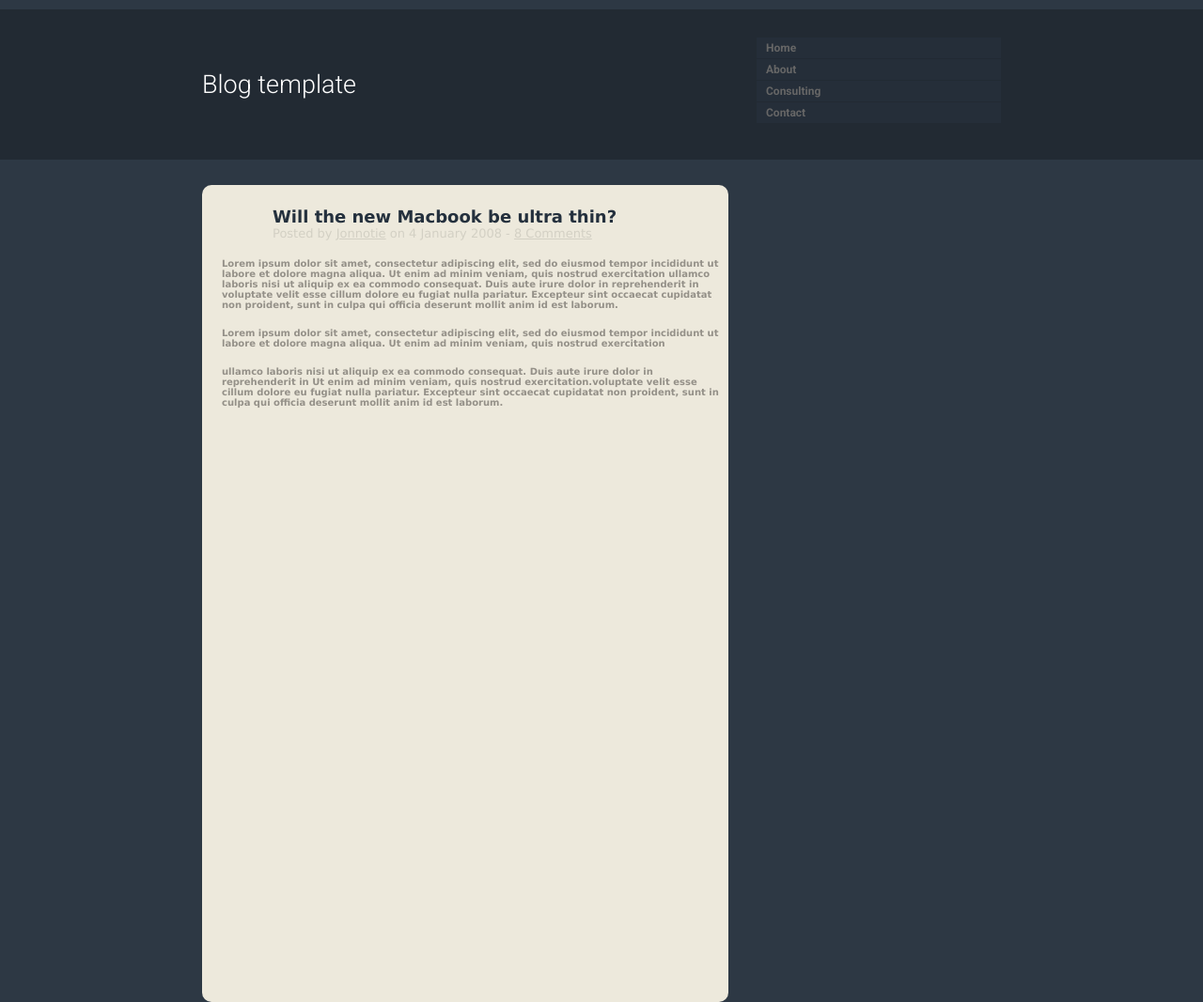
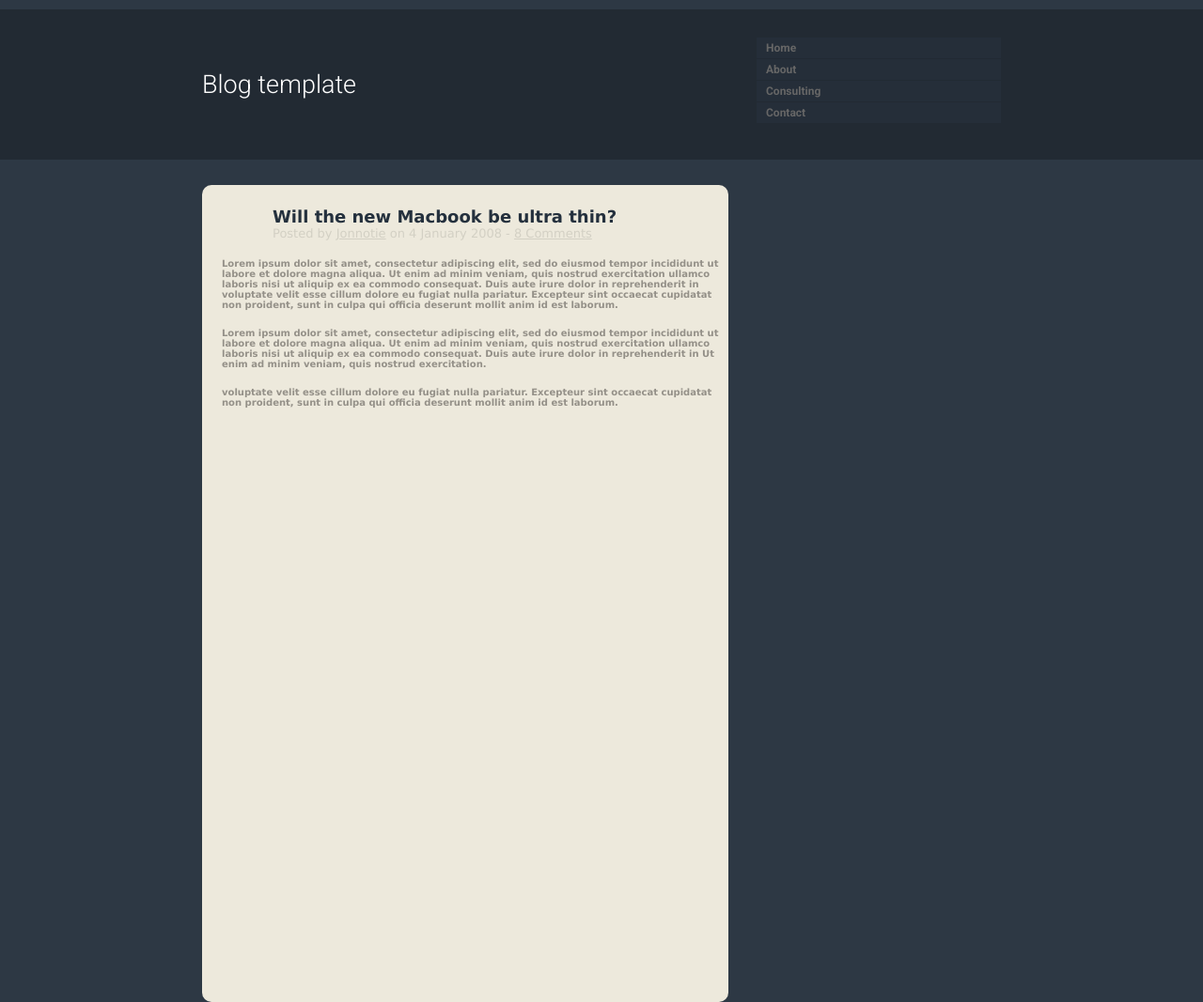
Before and after one commit to antonskateman/Project, a plain HTML site: page Project 1/index.html in a window 1280 px wide. Shown: the whole page at 94% size. Drawn offline with Linux system fonts and the light colour scheme.

Commit message:
Project 1

```diff
--- a/Project 1/index.html
+++ b/Project 1/index.html
@@ -24,9 +24,9 @@
         <br>
         <h2>Lorem ipsum dolor sit amet, consectetur adipiscing elit, sed do eiusmod tempor incididunt ut labore et dolore magna aliqua. Ut enim ad minim veniam, quis nostrud exercitation ullamco laboris nisi ut aliquip ex ea commodo consequat. Duis aute irure dolor in reprehenderit in voluptate velit esse cillum dolore eu fugiat nulla pariatur. Excepteur sint occaecat cupidatat non proident, sunt in culpa qui officia deserunt mollit anim id est laborum.</h2>
     <br>
-        <h3>Lorem ipsum dolor sit amet, consectetur adipiscing elit, sed do eiusmod tempor incididunt ut labore et dolore magna aliqua. Ut enim ad minim veniam, quis nostrud exercitation</h3>
+        <h3>Lorem ipsum dolor sit amet, consectetur adipiscing elit, sed do eiusmod tempor incididunt ut labore et dolore magna aliqua. Ut enim ad minim veniam, quis nostrud exercitation ullamco laboris nisi ut aliquip ex ea commodo consequat. Duis aute irure dolor in reprehenderit in Ut enim ad minim veniam, quis nostrud exercitation.</h3>
             <br>
-            <h4>ullamco laboris nisi ut aliquip ex ea commodo consequat. Duis aute irure dolor in reprehenderit in Ut enim ad minim veniam, quis nostrud exercitation.voluptate velit esse cillum dolore eu fugiat nulla pariatur. Excepteur sint occaecat cupidatat non proident, sunt in culpa qui officia deserunt mollit anim id est laborum.</h4>
+        <h4>voluptate velit esse cillum dolore eu fugiat nulla pariatur. Excepteur sint occaecat cupidatat non proident, sunt in culpa qui officia deserunt mollit anim id est laborum.</h3>
     </div>
 
 </div>
```
